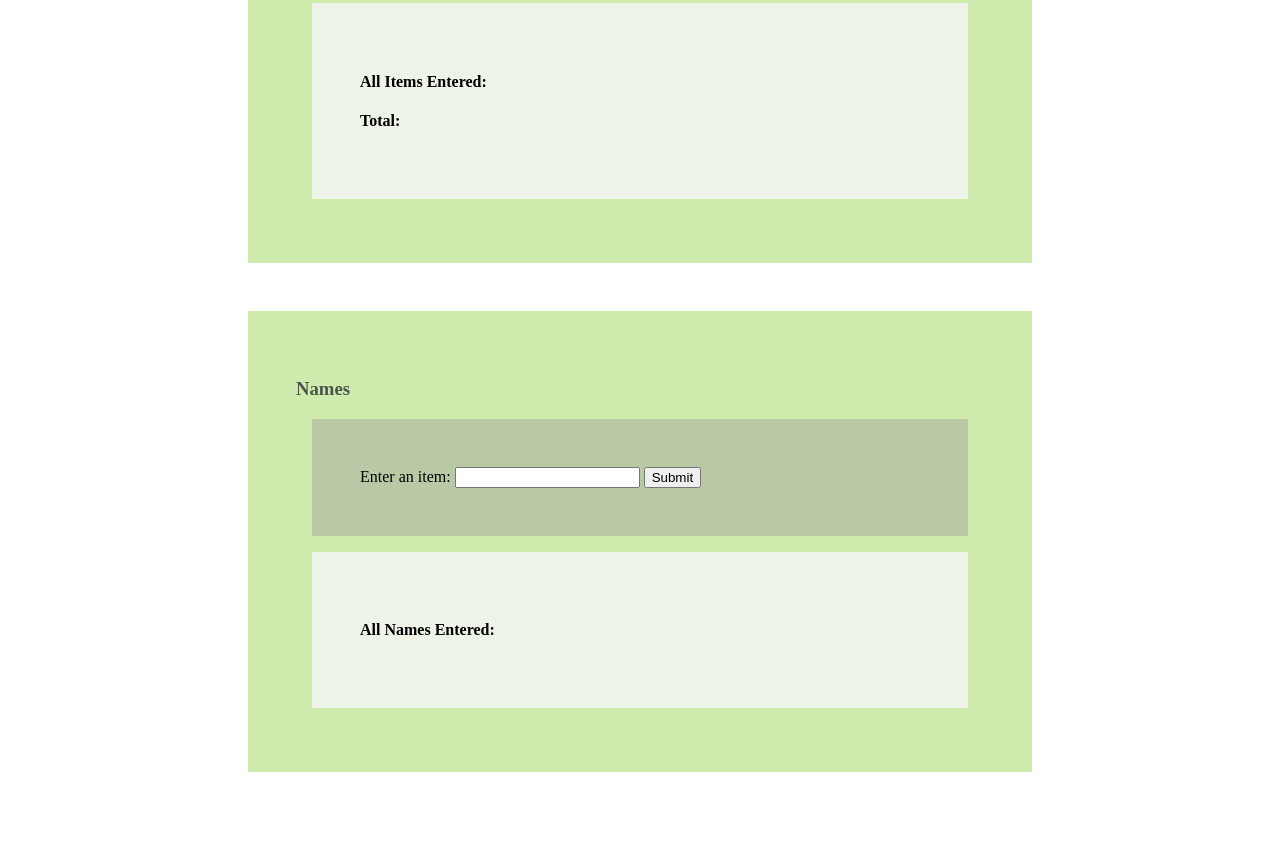
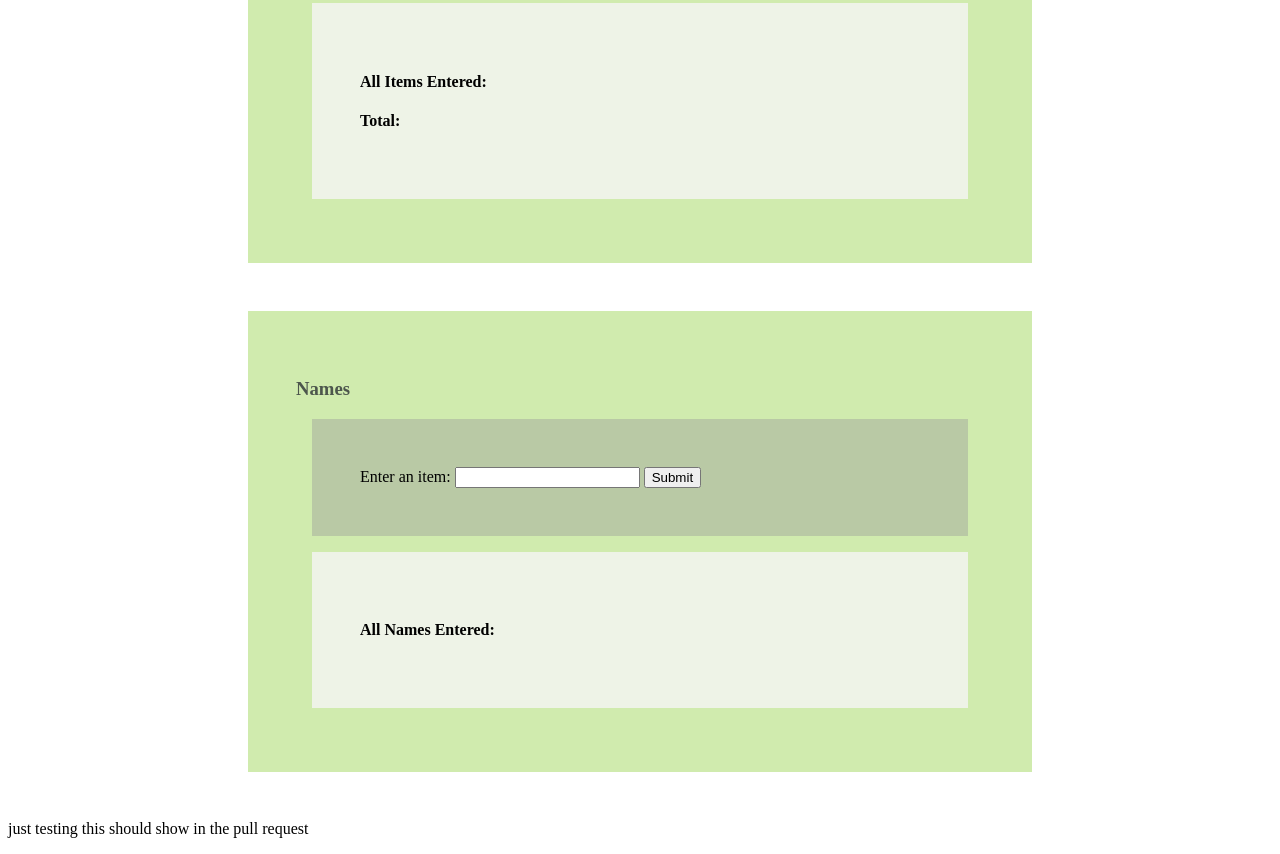
Before and after one commit to zenvbella/Split-the-Bill, a plain HTML site: page index.html in a window 1280 px wide. Shown: the part 324-1178 px from the top of the page. Before the commit the page ends 1144 px from the top, so only its background shows below. Drawn offline with Linux system fonts and the light colour scheme.

Commit message:
Added random paragraph to test pull request feature on branch "testing"

```diff
--- a/index.html
+++ b/index.html
@@ -50,9 +50,9 @@
             <h4>All Names Entered:</h4>
             <ul id="nameList"></ul>
         </div>
-
     </div>
 
+    <p>just testing this should show in the pull request</p>
     <script src="index.js"></script>
 </body>
 
```
